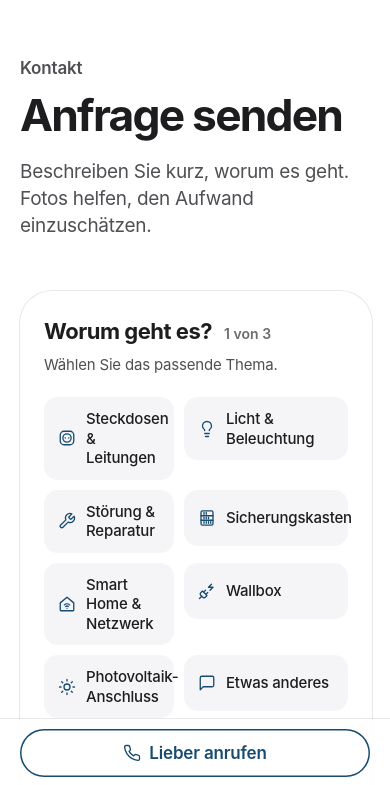
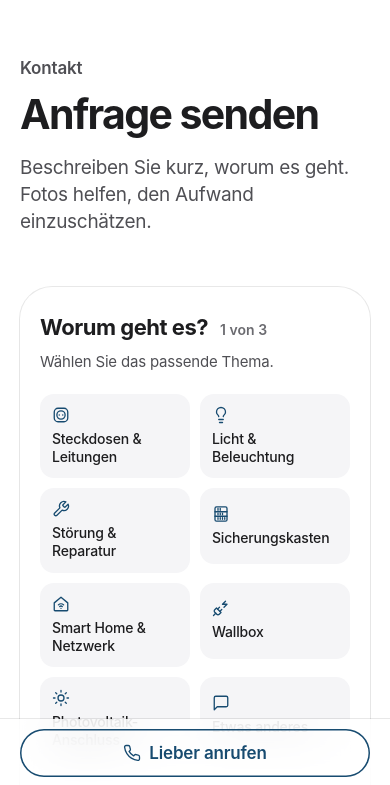
Before and after one commit to pkochlacher-bot/Elektriker, a plain HTML site: page kontakt.html in a window 390 px wide. Shown: the part 57-842 px from the top of the page. Drawn offline with Linux system fonts and the light colour scheme.

Commit message:
Add files via upload

```diff
--- a/css/style.css
+++ b/css/style.css
@@ -68,7 +68,7 @@ a { color: var(--brand); text-decoration: none; }
 a:hover { text-decoration: underline; text-underline-offset: 3px; }
 
 p { margin: 0 0 1em; }
-h1, h2, h3, h4 { margin: 0; font-family: var(--font-display); color: var(--ink); text-wrap: balance; }
+h1, h2, h3, h4 { margin: 0; font-family: var(--font-display); color: var(--ink); text-wrap: balance; overflow-wrap: break-word; }
 p, li { text-wrap: pretty; }
 
 :focus-visible {
@@ -129,7 +129,7 @@ p, li { text-wrap: pretty; }
 }
 
 .display {
-  font-size: clamp(2.75rem, 1.55rem + 5vw, 5.25rem);
+  font-size: clamp(2.25rem, 1.2rem + 5.6vw, 5.25rem);
   line-height: 1.03;
   letter-spacing: -0.04em;
   font-weight: 700;
@@ -308,7 +308,12 @@ p, li { text-wrap: pretty; }
   transition: transform 160ms var(--ease-out);
 }
 .menu-toggle:active { transform: scale(0.94); }
-.menu-toggle .bar { transition: transform 220ms var(--ease-out), opacity 150ms ease; transform-origin: center; }
+/* fill-box: jede Linie dreht sich um ihre eigene Mitte – sonst verzieht Safari das X */
+.menu-toggle .bar {
+  transform-box: fill-box;
+  transform-origin: center;
+  transition: transform 220ms var(--ease-out), opacity 150ms ease;
+}
 .menu-toggle[aria-expanded="true"] .bar-1 { transform: translateY(4px) rotate(45deg); }
 .menu-toggle[aria-expanded="true"] .bar-2 { transform: translateY(-4px) rotate(-45deg); }
 
@@ -566,7 +571,9 @@ body { padding-bottom: calc(70px + env(safe-area-inset-bottom)); }
 .rows li + li { border-top: 1px solid var(--line); }
 .row-link {
   display: grid;
-  grid-template-columns: 44px 1fr 20px;
+  grid-template-columns: 44px minmax(0, 1fr) 20px;
+  hyphens: auto;
+  -webkit-hyphens: auto;
   gap: 16px;
   align-items: center;
   padding: 18px 4px;
@@ -856,6 +863,7 @@ body { padding-bottom: calc(70px + env(safe-area-inset-bottom)); }
 
 .contact-layout {
   display: grid;
+  grid-template-columns: minmax(0, 1fr);   /* Spalte darf nie breiter als der Bildschirm werden */
   gap: 32px;
   align-items: start;
 }
@@ -892,10 +900,6 @@ body { padding-bottom: calc(70px + env(safe-area-inset-bottom)); }
   grid-template-columns: repeat(auto-fill, minmax(190px, 1fr));
   gap: 10px;
 }
-@media (max-width: 639px) {
-  .topic-options { grid-template-columns: 1fr 1fr; }
-  .topic-option label { min-height: 64px; padding: 10px 12px; font-size: 0.875rem; }
-}
 .topic-option { position: relative; }
 .action-bar.single { grid-template-columns: 1fr; }
 .topic-option input {
@@ -916,6 +920,22 @@ body { padding-bottom: calc(70px + env(safe-area-inset-bottom)); }
   line-height: 1.3;
   cursor: pointer;
   transition: background-color 180ms ease, box-shadow 180ms ease, color 180ms ease, transform 160ms var(--ease-out);
+}
+@media (max-width: 639px) {
+  .topic-options { grid-template-columns: repeat(2, minmax(0, 1fr)); }
+  /* Symbol über dem Text, damit lange Wörter wie „Photovoltaik-Anschluss“ Platz haben */
+  .topic-option label {
+    flex-direction: column;
+    align-items: flex-start;
+    justify-content: center;
+    gap: 6px;
+    min-height: 76px;
+    padding: 12px;
+    font-size: 0.875rem;
+    hyphens: manual;
+    overflow-wrap: break-word;
+  }
+  .form-card { padding: 24px 20px; }
 }
 .topic-option label .icon-s { color: var(--brand); transition: color 180ms ease; }
 .topic-option label:active { transform: scale(0.98); }
@@ -1135,6 +1155,10 @@ body { padding-bottom: calc(70px + env(safe-area-inset-bottom)); }
   display: flex; flex-wrap: wrap; gap: 8px 24px; justify-content: space-between;
 }
 
+/* Rasterzellen dürfen schmaler werden als ihr längstes Wort – verhindert seitliches Verschieben am Handy */
+.tiles > *, .panel > *, .explain > *, .service > *, .steps > *,
+.footer-grid > *, .contact-band > *, .contact-layout > *, .fields > * { min-width: 0; }
+
 /* ---------- Bewegung reduzieren ---------- */
 
 @media (prefers-reduced-motion: reduce) {
--- a/kontakt.html
+++ b/kontakt.html
@@ -74,7 +74,7 @@
               <div class="topic-option"><input type="radio" name="anliegen" id="t-installation" value="Steckdosen & Leitungen" data-id="installation" required><label for="t-installation"><svg class="icon-s" viewBox="0 0 24 24" fill="none" stroke="currentColor" stroke-width="1.75" stroke-linecap="round" stroke-linejoin="round" aria-hidden="true" focusable="false"><rect x="3" y="3" width="18" height="18" rx="5"/><circle cx="12" cy="12" r="5.5"/><circle cx="9.7" cy="12" r="1" fill="currentColor" stroke="none"/><circle cx="14.3" cy="12" r="1" fill="currentColor" stroke="none"/></svg>Steckdosen & Leitungen</label></div>
               <div class="topic-option"><input type="radio" name="anliegen" id="t-licht" value="Licht & Beleuchtung" data-id="licht" required><label for="t-licht"><svg class="icon-s" viewBox="0 0 24 24" fill="none" stroke="currentColor" stroke-width="1.75" stroke-linecap="round" stroke-linejoin="round" aria-hidden="true" focusable="false"><path d="M15 14c.2-1 .7-1.7 1.5-2.5 1-.9 1.5-2.2 1.5-3.5A6 6 0 0 0 6 8c0 1 .2 2.2 1.5 3.5.7.7 1.3 1.5 1.5 2.5"/><path d="M9 18h6"/><path d="M10 22h4"/></svg>Licht & Beleuchtung</label></div>
               <div class="topic-option"><input type="radio" name="anliegen" id="t-reparatur" value="Störung & Reparatur" data-id="reparatur" required><label for="t-reparatur"><svg class="icon-s" viewBox="0 0 24 24" fill="none" stroke="currentColor" stroke-width="1.75" stroke-linecap="round" stroke-linejoin="round" aria-hidden="true" focusable="false"><path d="M14.7 6.3a1 1 0 0 0 0 1.4l1.6 1.6a1 1 0 0 0 1.4 0l3.77-3.77a6 6 0 0 1-7.94 7.94l-6.91 6.91a2.12 2.12 0 0 1-3-3l6.91-6.91a6 6 0 0 1 7.94-7.94l-3.76 3.76z"/></svg>Störung & Reparatur</label></div>
-              <div class="topic-option"><input type="radio" name="anliegen" id="t-verteilung" value="Sicherungskasten" data-id="verteilung" required><label for="t-verteilung"><svg class="icon-s" viewBox="0 0 24 24" fill="none" stroke="currentColor" stroke-width="1.75" stroke-linecap="round" stroke-linejoin="round" aria-hidden="true" focusable="false"><rect x="4" y="2.5" width="16" height="19" rx="2"/><path d="M4 9h16M4 15h16"/><path d="M8 11v2M11 11v2M14 11v2M8 4.5v2.5M11 4.5v2.5M8 17v2M11 17v2M14 17v2M17 17v2"/></svg>Sicherungskasten</label></div>
+              <div class="topic-option"><input type="radio" name="anliegen" id="t-verteilung" value="Sicherungskasten" data-id="verteilung" required><label for="t-verteilung"><svg class="icon-s" viewBox="0 0 24 24" fill="none" stroke="currentColor" stroke-width="1.75" stroke-linecap="round" stroke-linejoin="round" aria-hidden="true" focusable="false"><rect x="4" y="2.5" width="16" height="19" rx="2"/><path d="M4 9h16M4 15h16"/><path d="M8 11v2M11 11v2M14 11v2M8 4.5v2.5M11 4.5v2.5M8 17v2M11 17v2M14 17v2M17 17v2"/></svg>Sicherungs&shy;kasten</label></div>
               <div class="topic-option"><input type="radio" name="anliegen" id="t-smart-home" value="Smart Home & Netzwerk" data-id="smart-home" required><label for="t-smart-home"><svg class="icon-s" viewBox="0 0 24 24" fill="none" stroke="currentColor" stroke-width="1.75" stroke-linecap="round" stroke-linejoin="round" aria-hidden="true" focusable="false"><path d="M3 10.5 12 3l9 7.5V20a1 1 0 0 1-1 1H4a1 1 0 0 1-1-1z"/><path d="M8.5 13.2a5 5 0 0 1 7 0"/><path d="M10.3 15.4a2.4 2.4 0 0 1 3.4 0"/><circle cx="12" cy="17.8" r=".9" fill="currentColor" stroke="none"/></svg>Smart Home & Netzwerk</label></div>
               <div class="topic-option"><input type="radio" name="anliegen" id="t-wallbox" value="Wallbox" data-id="wallbox" required><label for="t-wallbox"><svg class="icon-s" viewBox="0 0 24 24" fill="none" stroke="currentColor" stroke-width="1.75" stroke-linecap="round" stroke-linejoin="round" aria-hidden="true" focusable="false"><path d="M6.3 20.3a2.4 2.4 0 0 0 3.4 0L12 18l-6-6-2.3 2.3a2.4 2.4 0 0 0 0 3.4z"/><path d="m2 22 3-3"/><path d="M7.5 13.5 10 11"/><path d="M10.5 16.5 13 14"/><path d="m18 3-4 4h6l-4 4"/></svg>Wallbox</label></div>
               <div class="topic-option"><input type="radio" name="anliegen" id="t-photovoltaik" value="Photovoltaik-Anschluss" data-id="photovoltaik" required><label for="t-photovoltaik"><svg class="icon-s" viewBox="0 0 24 24" fill="none" stroke="currentColor" stroke-width="1.75" stroke-linecap="round" stroke-linejoin="round" aria-hidden="true" focusable="false"><circle cx="12" cy="12" r="4"/><path d="M12 2v2M12 20v2M4.93 4.93l1.41 1.41M17.66 17.66l1.41 1.41M2 12h2M20 12h2M6.34 17.66l-1.41 1.41M19.07 4.93l-1.41 1.41"/></svg>Photovoltaik-Anschluss</label></div>
```
